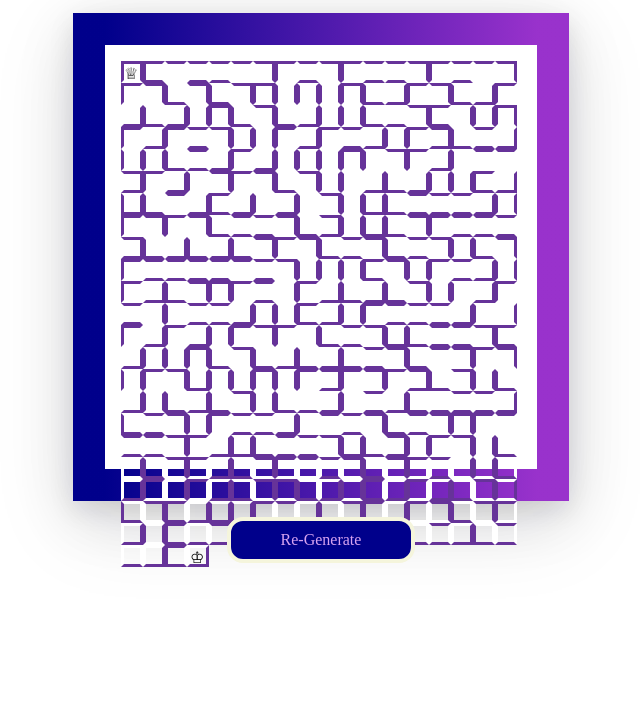
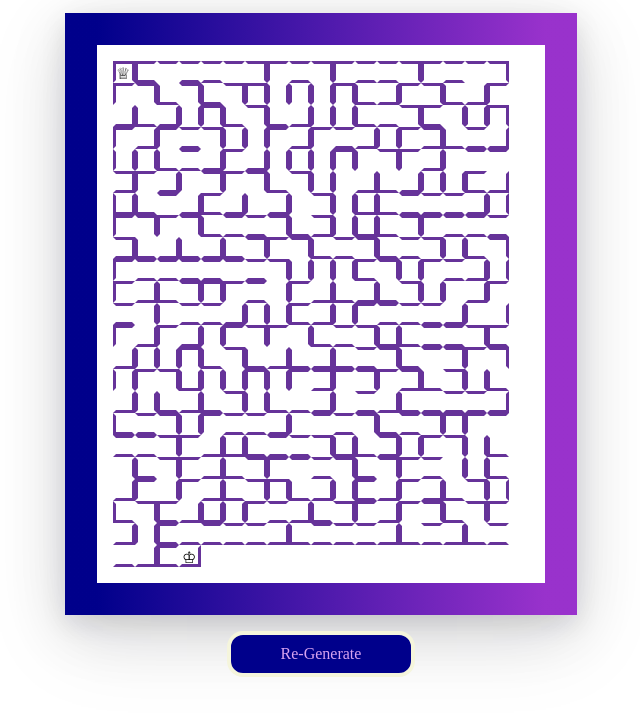
Before and after one commit to chsanjay920/maze-generator, a plain HTML site: page index.html in a window 1280 px wide. Shown: the part 48-764 px from the top of the page, without its empty margins (319-959 px from the left). Drawn offline with Linux system fonts and the light colour scheme.

Commit message:
style updated

```diff
--- a/style.css
+++ b/style.css
@@ -30,8 +30,8 @@
   display: flex;
   flex-wrap: wrap;
   padding: 1rem;
-  width: 25rem;
-  height: 24.5rem;
+  width: 26rem;
+  height: auto;
   border-width: 2rem;
   border-style: solid;
   border-image: linear-gradient(to right, darkblue, darkorchid) 1;
```
